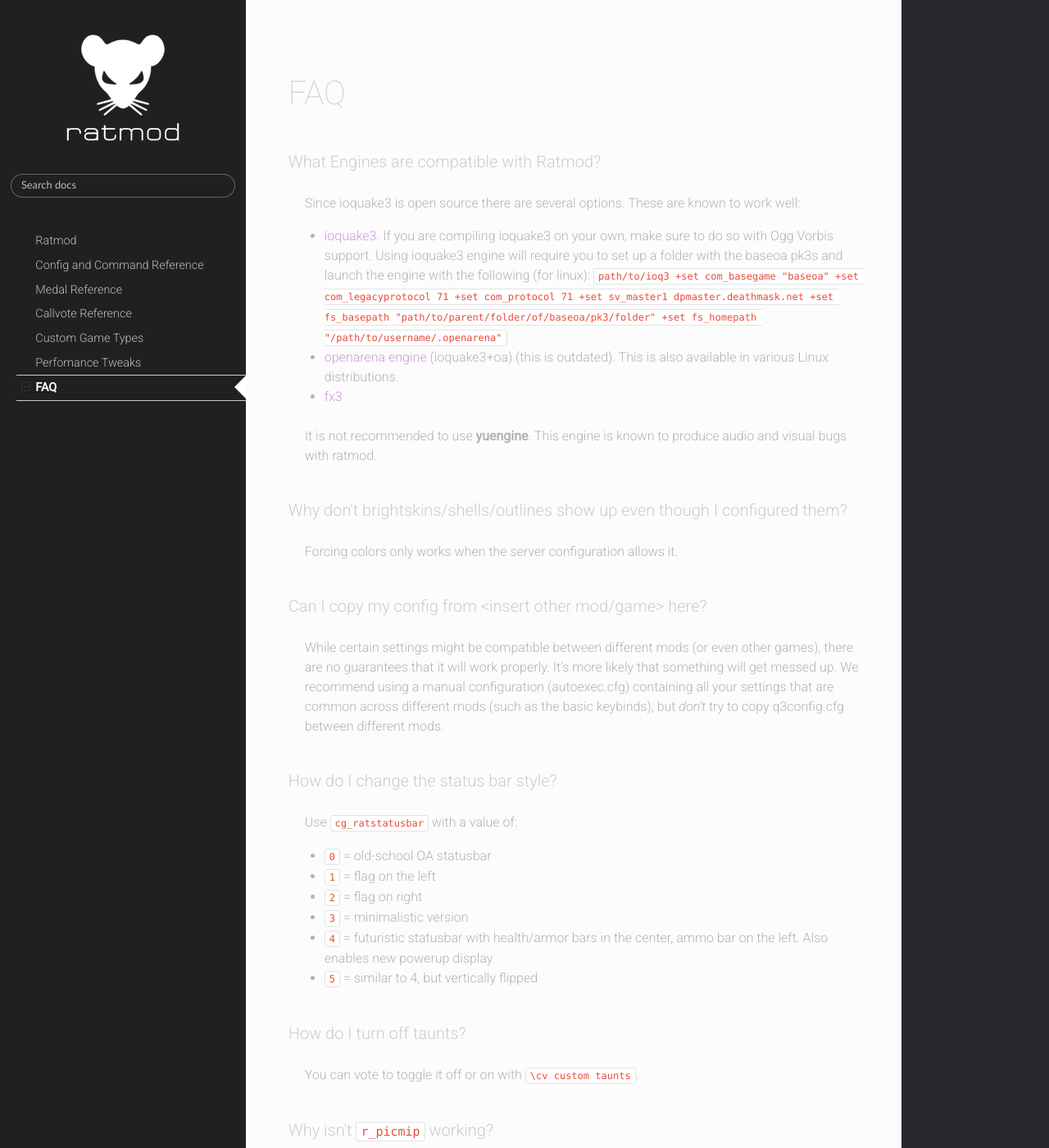
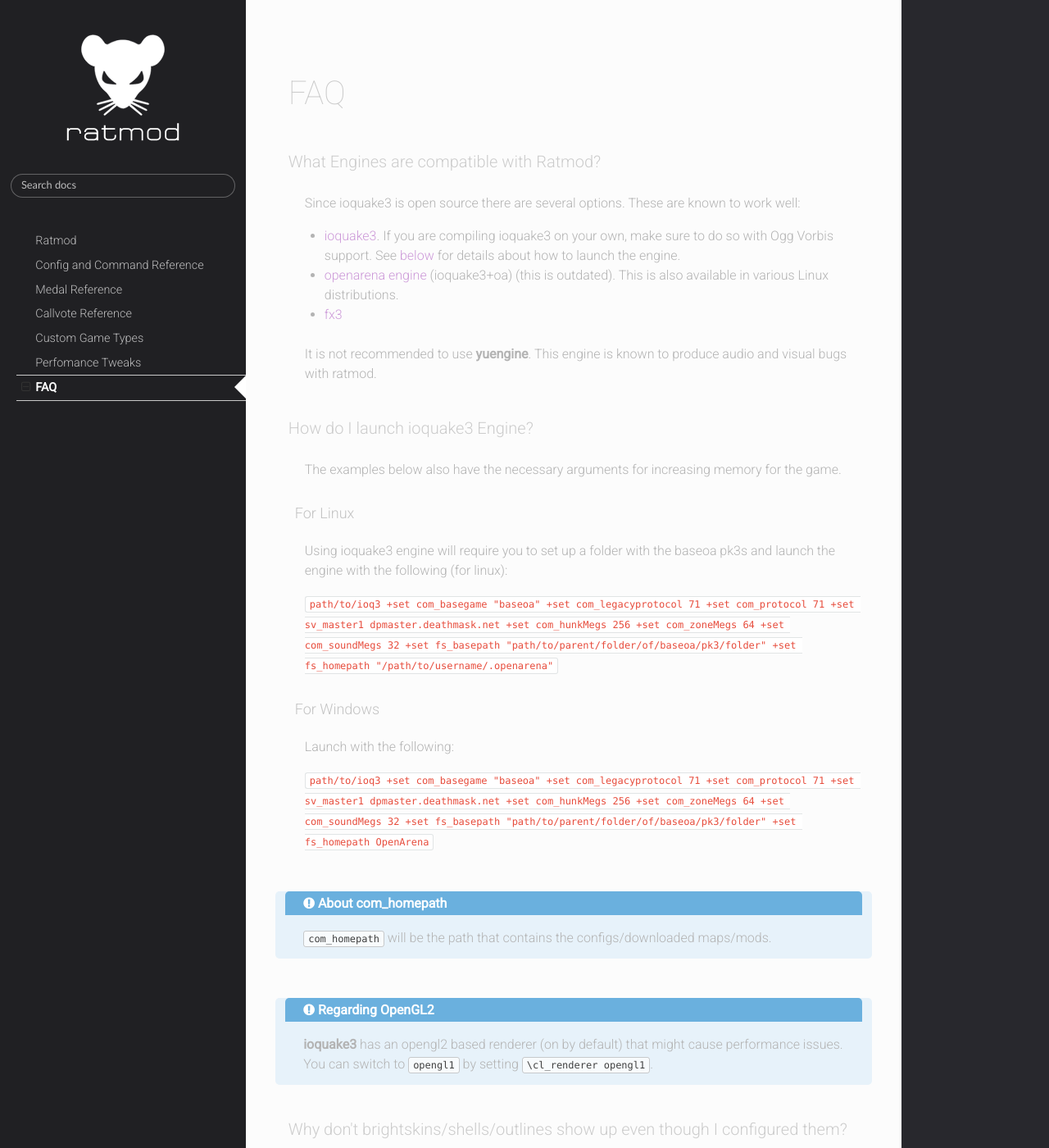
Before and after one commit to ratmod/ratmod.github.io, an MkDocs documentation site: the page built from docs/faq.md, in a window 1280 px wide and 1400 px high. Shown: the whole window at 82% size. Built offline with MkDocs 1.6.1, drawn with Linux system fonts in a browser that asks for light colours; nearby versions of some CDN libraries.

Commit message:
edit: FAQ

```diff
--- a/docs/faq.md
+++ b/docs/faq.md
@@ -4,11 +4,33 @@
 
 Since ioquake3 is open source there are several options. These are known to work well:
 
-- [ioquake3](https://github.com/ioquake/ioq3). If you are compiling ioquake3 on your own, make sure to do so with Ogg Vorbis support. Using ioquake3 engine will require you to set up a folder with the baseoa pk3s and launch the engine with the following (for linux): `path/to/ioq3 +set com_basegame "baseoa" +set com_legacyprotocol 71 +set com_protocol 71 +set sv_master1 dpmaster.deathmask.net +set fs_basepath "path/to/parent/folder/of/baseoa/pk3/folder" +set fs_homepath "/path/to/username/.openarena"`
+- [ioquake3](https://github.com/ioquake/ioq3). If you are compiling ioquake3 on your own, make sure to do so with Ogg Vorbis support. See [below](#how-do-i-launch-ioquake3-engine) for details about how to launch the engine.
 - [openarena engine](http://openarena.ws/download.php) (ioquake3+oa) (this is outdated). This is also available in various Linux distributions.
 - [fx3](http://www.h4l-group.de/pub/Q3_engines/fX3/client/for_OA/)
 
 It is not recommended to use **yuengine**. This engine is known to produce audio and visual bugs with ratmod.
+
+### How do I launch ioquake3 Engine?
+
+The examples below also have the necessary arguments for increasing memory for the game.
+
+#### For Linux
+
+Using ioquake3 engine will require you to set up a folder with the baseoa pk3s and launch the engine with the following (for linux):
+
+`path/to/ioq3 +set com_basegame "baseoa" +set com_legacyprotocol 71 +set com_protocol 71 +set sv_master1 dpmaster.deathmask.net +set com_hunkMegs 256 +set com_zoneMegs 64 +set com_soundMegs 32 +set fs_basepath "path/to/parent/folder/of/baseoa/pk3/folder" +set fs_homepath "/path/to/username/.openarena"`
+
+#### For Windows
+
+Launch with the following:
+
+`path/to/ioq3 +set com_basegame "baseoa" +set com_legacyprotocol 71 +set com_protocol 71 +set sv_master1 dpmaster.deathmask.net +set com_hunkMegs 256 +set com_zoneMegs 64 +set com_soundMegs 32 +set fs_basepath "path/to/parent/folder/of/baseoa/pk3/folder" +set fs_homepath OpenArena`
+
+!!! Info "About com_homepath"
+    `com_homepath` will be the path that contains the configs/downloaded maps/mods.
+
+!!! Info "Regarding OpenGL2"
+    **ioquake3** has an opengl2 based renderer (on by default) that might cause performance issues. You can switch to `opengl1` by setting `\cl_renderer opengl1`.
 
 ### Why don't brightskins/shells/outlines show up even though I configured them?
 
```
